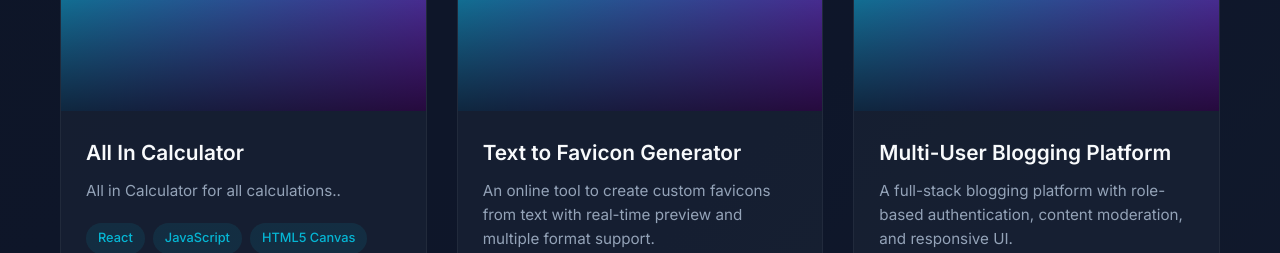
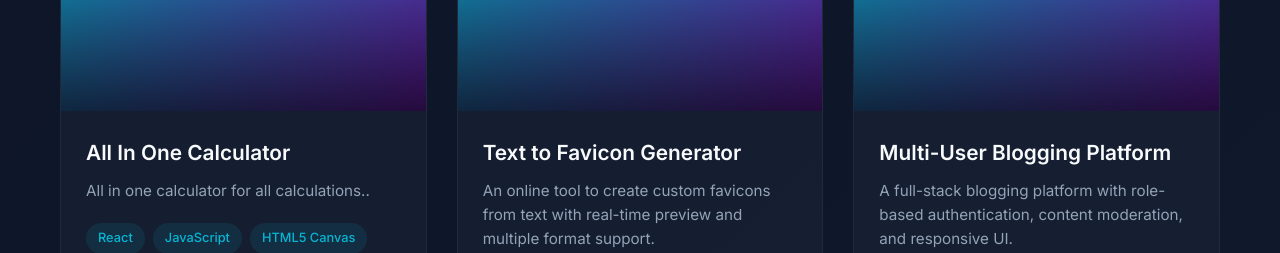
Before and after one commit to farhat17/portfolio, a website: page index.html in a window 1280 px wide. Shown: the part 2100-2353 px from the top of the page. Drawn offline with Linux system fonts and the light colour scheme.

Commit message:
modified

```diff
--- a/index.html
+++ b/index.html
@@ -1085,9 +1085,9 @@
                 <div class="project-card">
                     <div class="project-image"></div>
                     <div class="project-content">
-                        <h3 class="project-title">All In Calculator</h3>
+                        <h3 class="project-title">All In One Calculator</h3>
                         <p class="project-description">
-                            All in Calculator for all calculations..
+                            All in one calculator for all calculations..
                         </p>
                         <div class="project-tech">
                             <span class="tech-tag">React</span>
```
